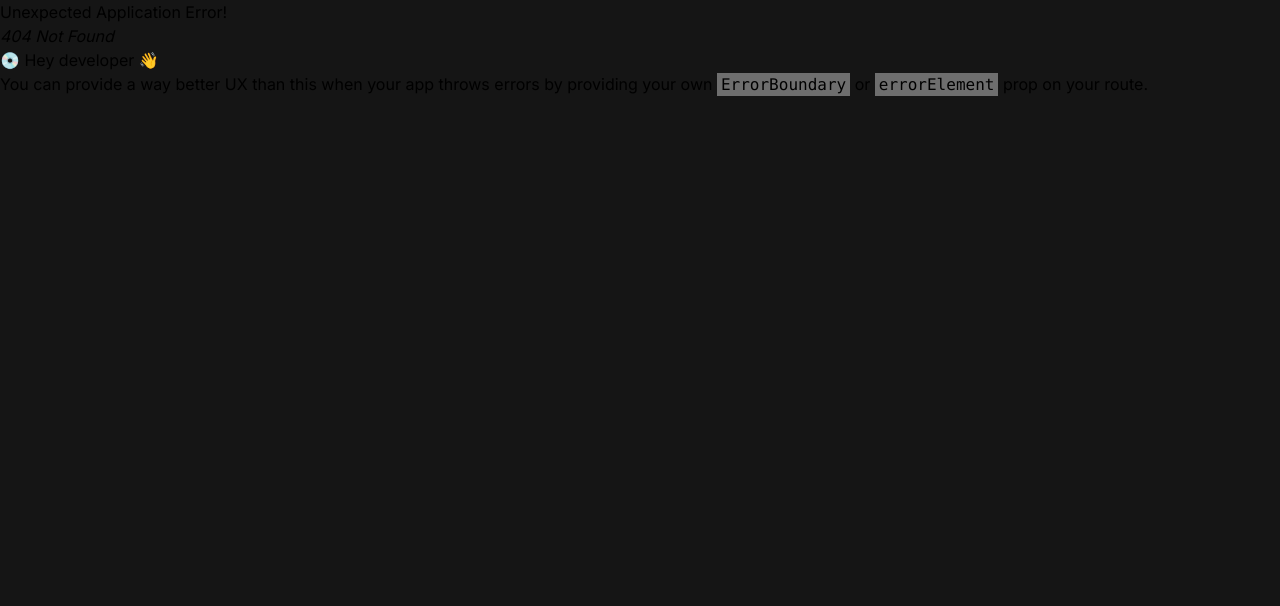
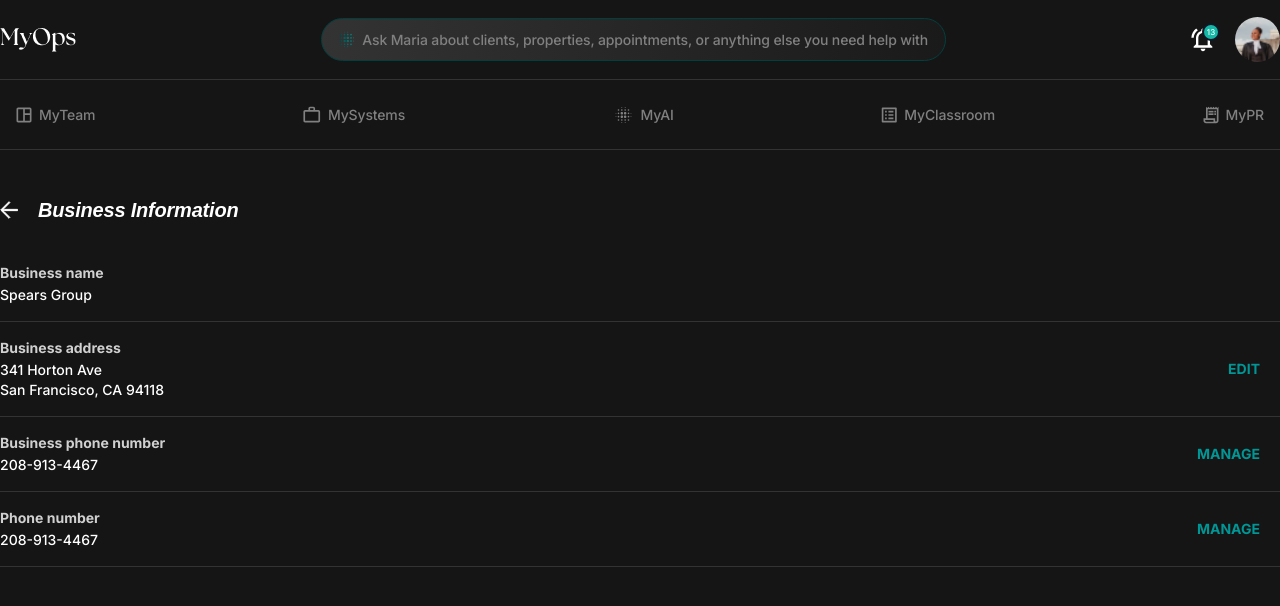
Before and after one commit to Webgenius0/atomana-react, a React (Vite) app: page /business-information in a window 1280 px wide. Before the commit this address had no page. Shown: the top 606 px of the page. Built offline with nearby package versions, Linux system fonts and the light colour scheme; a web font is replaced by a local one.

Commit message:
completed business information page

```diff
--- a/src/pages/AccountInformation.jsx
+++ b/src/pages/AccountInformation.jsx
@@ -44,7 +44,7 @@ const AccountInformation = () => {
           <p className="text-sm font-medium leading-5 text-light">Active </p>
         </div>
 
-        <div className="border-b border-secondPrimary py-4 flex items-center justify-between">
+        <div className="border-b border-secondPrimary py-4 flex items-center justify-between pr-5">
           <div className="space-y-[2px]">
             <p className="font-bold leading-5 text-sm text-[#ffffffcc]">
               Home address
@@ -59,7 +59,7 @@ const AccountInformation = () => {
             EDIT
           </button>
         </div>
-        <div className="border-b border-secondPrimary py-4 flex items-center justify-between">
+        <div className="border-b border-secondPrimary py-4 flex items-center justify-between pr-5">
           <div className="space-y-[2px]">
             <p className="font-bold leading-5 text-sm text-[#ffffffcc]">
               Personal email address
@@ -73,7 +73,7 @@ const AccountInformation = () => {
             MANAGE
           </button>
         </div>
-        <div className="border-b border-secondPrimary py-4 flex items-center justify-between">
+        <div className="border-b border-secondPrimary py-4 flex items-center justify-between pr-5">
           <div className="space-y-[2px]">
             <p className="font-bold leading-5 text-sm text-[#ffffffcc]">
               Phone number
@@ -87,7 +87,7 @@ const AccountInformation = () => {
             MANAGE
           </button>
         </div>
-        <div className="border-b border-secondPrimary py-4 flex items-center justify-between">
+        <div className="border-b border-secondPrimary py-4 flex items-center justify-between pr-5">
           <div className="space-y-[2px]">
             <p className="font-bold leading-5 text-sm text-[#ffffffcc]">
               Birthday
@@ -101,7 +101,7 @@ const AccountInformation = () => {
             MANAGE
           </button>
         </div>
-        <div className="border-b border-secondPrimary py-4 flex items-center justify-between">
+        <div className="border-b border-secondPrimary py-4 flex items-center justify-between pr-5">
           <div className="space-y-[2px]">
             <p className="font-bold leading-5 text-sm text-[#ffffffcc]">
               Spears Group anniversary Home address
@@ -115,7 +115,7 @@ const AccountInformation = () => {
             EDIT
           </button>
         </div>
-        <div className="border-b border-secondPrimary py-4 flex items-center justify-between">
+        <div className="border-b border-secondPrimary py-4 flex items-center justify-between pr-5">
           <div className="space-y-[2px]">
             <p className="font-bold leading-5 text-sm text-[#ffffffcc] mb-1">
               Social media
@@ -131,7 +131,7 @@ const AccountInformation = () => {
             EDIT
           </button>
         </div>
-        <div className="border-b border-secondPrimary py-4 flex items-center justify-between">
+        <div className="border-b border-secondPrimary py-4 flex items-center justify-between pr-5">
           <div className="space-y-[2px]">
             <p className="font-bold leading-5 text-sm text-[#ffffffcc]">
               About Me
--- /dev/null
+++ b/src/pages/BusinessInformation.jsx
@@ -0,0 +1,74 @@
+import ArrowLeftSvg from "@/components/svgs/ArrowLeftSvg";
+import React from "react";
+import { Link } from "react-router-dom";
+
+const BusinessInformation = () => {
+  return (
+    <div className="my-container pt-12 pb-3">
+      <Link
+        to="/profile"
+        className="flex items-center gap-5 duration-300 hover:opacity-60 w-fit"
+      >
+        <ArrowLeftSvg />
+        <h2 className="section-title">Business Information </h2>
+      </Link>
+
+      <div className="mt-[25px]">
+        <div className="space-y-[2px] border-b border-secondPrimary py-4">
+          <p className="font-bold leading-5 text-sm text-[#ffffffcc]">
+            Business name
+          </p>
+          <p className="text-sm font-medium leading-5 text-light">
+            Spears Group
+          </p>
+        </div>
+
+        <div className="border-b border-secondPrimary py-4 flex items-center justify-between pr-5">
+          <div className="space-y-[2px]">
+            <p className="font-bold leading-5 text-sm text-[#ffffffcc]">
+              Business address
+            </p>
+            <p className="text-sm font-medium leading-5 text-light">
+              341 Horton Ave <br />
+              San Francisco, CA 94118
+            </p>
+          </div>
+
+          <button className="text-sm font-bold tracking-[-0.408] text-[#009696] duration-300 hover:opacity-60 uppercase">
+            EDIT
+          </button>
+        </div>
+        <div className="border-b border-secondPrimary py-4 flex items-center justify-between pr-5">
+          <div className="space-y-[2px]">
+            <p className="font-bold leading-5 text-sm text-[#ffffffcc]">
+              Business phone number
+            </p>
+            <p className="text-sm font-medium leading-5 text-light">
+              208-913-4467
+            </p>
+          </div>
+
+          <button className="text-sm font-bold tracking-[-0.408] text-[#009696] duration-300 hover:opacity-60 uppercase">
+            MANAGE
+          </button>
+        </div>
+        <div className="border-b border-secondPrimary py-4 flex items-center justify-between pr-5">
+          <div className="space-y-[2px]">
+            <p className="font-bold leading-5 text-sm text-[#ffffffcc]">
+              Phone number
+            </p>
+            <p className="text-sm font-medium leading-5 text-light">
+              208-913-4467
+            </p>
+          </div>
+
+          <button className="text-sm font-bold tracking-[-0.408] text-[#009696] duration-300 hover:opacity-60 uppercase">
+            MANAGE
+          </button>
+        </div>
+      </div>
+    </div>
+  );
+};
+
+export default BusinessInformation;
--- a/src/pages/Profile.jsx
+++ b/src/pages/Profile.jsx
@@ -39,7 +39,10 @@ const Profile = () => {
         </div>
         <div>
           <h2 className="section-title mb-5">Business</h2>
-          <Link className="flex items-center justify-between gap-4 border-b border-secondPrimary py-4 duration-300 hover:opacity-60">
+          <Link
+            to="/business-information"
+            className="flex items-center justify-between gap-4 border-b border-secondPrimary py-4 duration-300 hover:opacity-60"
+          >
             <span className="text-sm font-medium leading-5 text-light">
               Business Information
             </span>
--- a/src/routes/router.jsx
+++ b/src/routes/router.jsx
@@ -15,6 +15,7 @@ import NewContract from "@/pages/NewContract";
 import Team from "@/pages/Team";
 import Profile from "@/pages/Profile";
 import AccountInformation from "@/pages/AccountInformation";
+import BusinessInformation from "@/pages/BusinessInformation";
 
 const router = createBrowserRouter([
   {
@@ -131,6 +132,14 @@ const router = createBrowserRouter([
           </PageTitle>
         ),
       },
+      {
+        path: "/business-information",
+        element: (
+          <PageTitle title="Business Information">
+            <BusinessInformation />
+          </PageTitle>
+        ),
+      },
     ],
   },
 ]);
```
